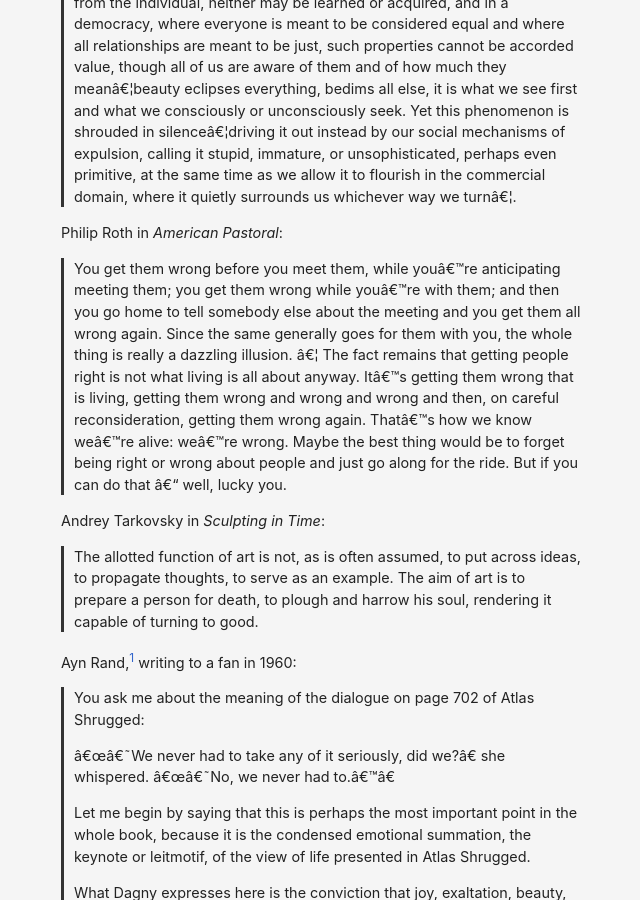
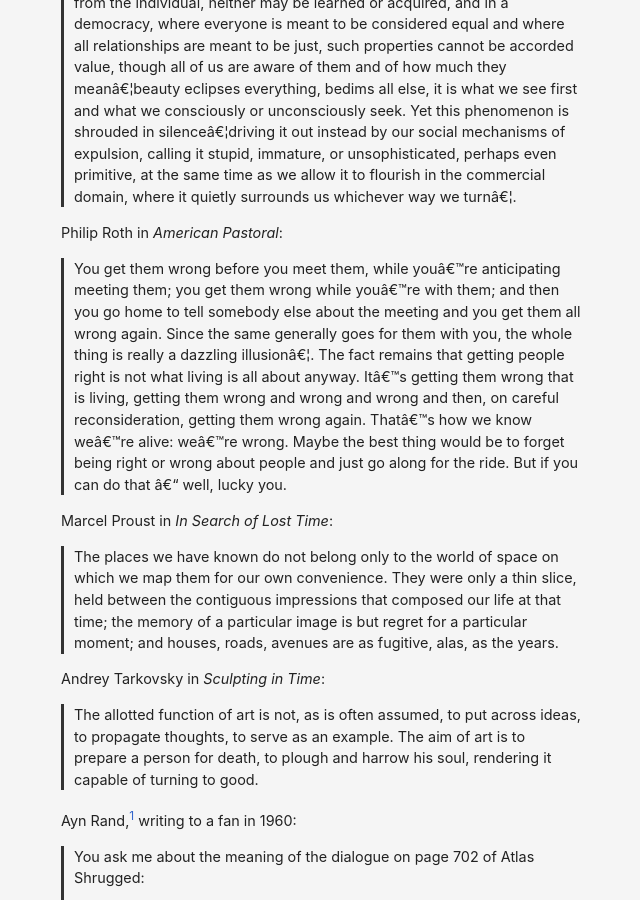
Before and after one commit to danschlz/danschulz.github.io, a Jekyll site: the page built from ideas.md, in a window 1280 px wide and 900 px high, scrolled down 850 px. Shown: the whole window, without its empty margins (299-939 px from the left). Built offline with Jekyll 4.4.1, drawn with Linux system fonts in a browser that asks for light colours.

Commit message:
Update ideas.md

```diff
--- a/ideas.md
+++ b/ideas.md
@@ -24,7 +24,10 @@ Karl Ove Knausgaard in Book Six of his series, _My Struggle_:
 > Charisma is one of the two great transcendental forces in the social world: beauty is the other. They are forces seldom talked about, since both issue from the individual, neither may be learned or acquired, and in a democracy, where everyone is meant to be considered equal and where all relationships are meant to be just, such properties cannot be accorded value, though all of us are aware of them and of how much they mean...beauty eclipses everything, bedims all else, it is what we see first and what we consciously or unconsciously seek.  Yet this phenomenon is shrouded in silence...driving it out instead by our social mechanisms of expulsion, calling it stupid, immature, or unsophisticated, perhaps even primitive, at the same time as we allow it to flourish in the commercial domain, where it quietly surrounds us whichever way we turn....
 
 Philip Roth in _American Pastoral_:
-> You get them wrong before you meet them, while you're anticipating meeting them; you get them wrong while you're with them; and then you go home to tell somebody else about the meeting and you get them all wrong again. Since the same generally goes for them with you, the whole thing is really a dazzling illusion. ... The fact remains that getting people right is not what living is all about anyway. It's getting them wrong that is living, getting them wrong and wrong and wrong and then, on careful reconsideration, getting them wrong again. That's how we know we're alive: we're wrong. Maybe the best thing would be to forget being right or wrong about people and just go along for the ride. But if you can do that -- well, lucky you.
+> You get them wrong before you meet them, while you're anticipating meeting them; you get them wrong while you're with them; and then you go home to tell somebody else about the meeting and you get them all wrong again. Since the same generally goes for them with you, the whole thing is really a dazzling illusion.... The fact remains that getting people right is not what living is all about anyway. It's getting them wrong that is living, getting them wrong and wrong and wrong and then, on careful reconsideration, getting them wrong again. That's how we know we're alive: we're wrong. Maybe the best thing would be to forget being right or wrong about people and just go along for the ride. But if you can do that -- well, lucky you.
+
+Marcel Proust in _In Search of Lost Time_:
+> The places we have known do not belong only to the world of space on which we map them for our own convenience. They were only a thin slice, held between the contiguous impressions that composed our life at that time; the memory of a particular image is but regret for a particular moment; and houses, roads, avenues are as fugitive, alas, as the years.
 
 Andrey Tarkovsky in _Sculpting in Time_:
 > The allotted function of art is not, as is often assumed, to put across ideas, to propagate thoughts, to serve as an example. The aim of art is to prepare a person for death, to plough and harrow his soul, rendering it capable of turning to good.
```
